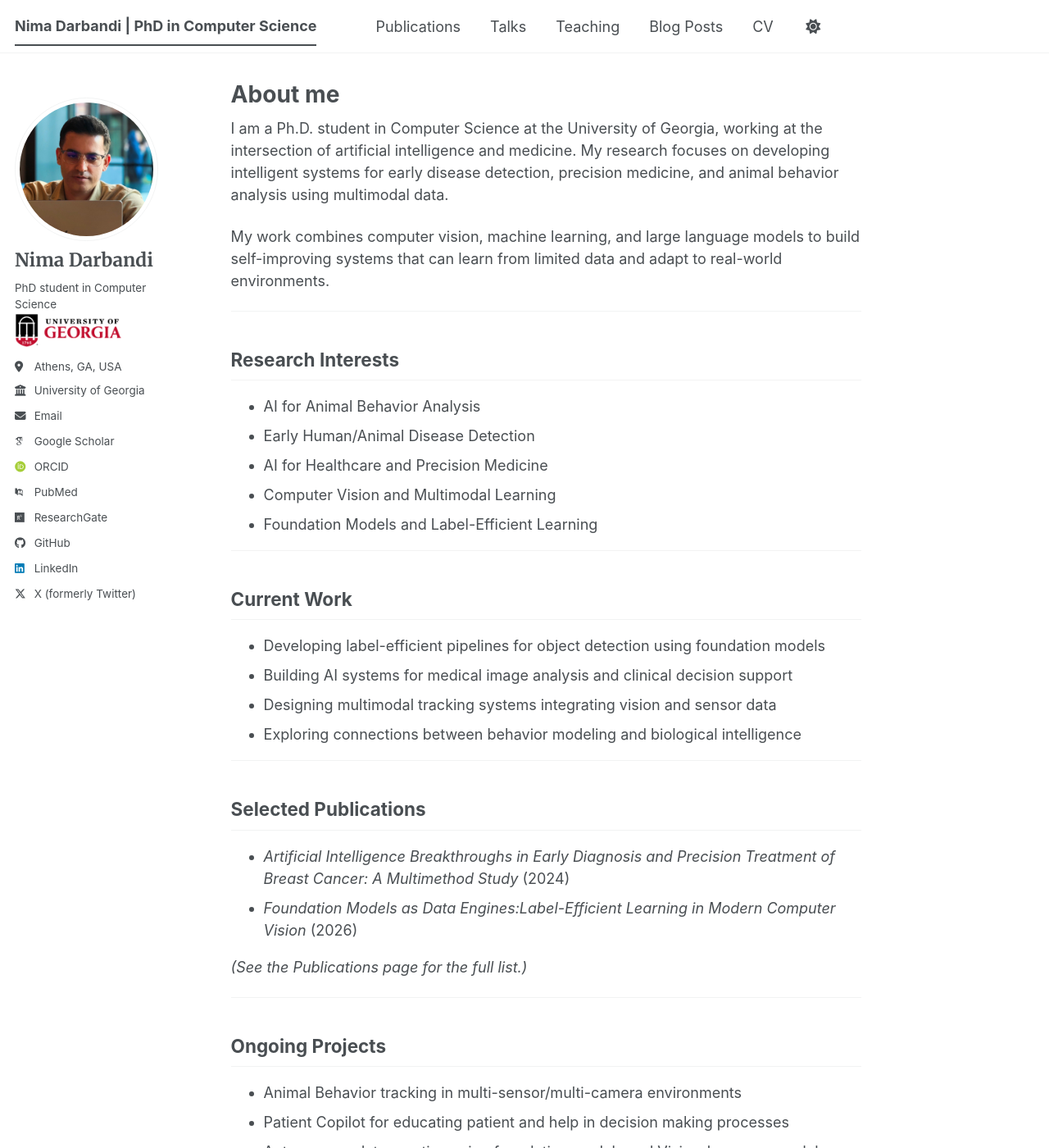
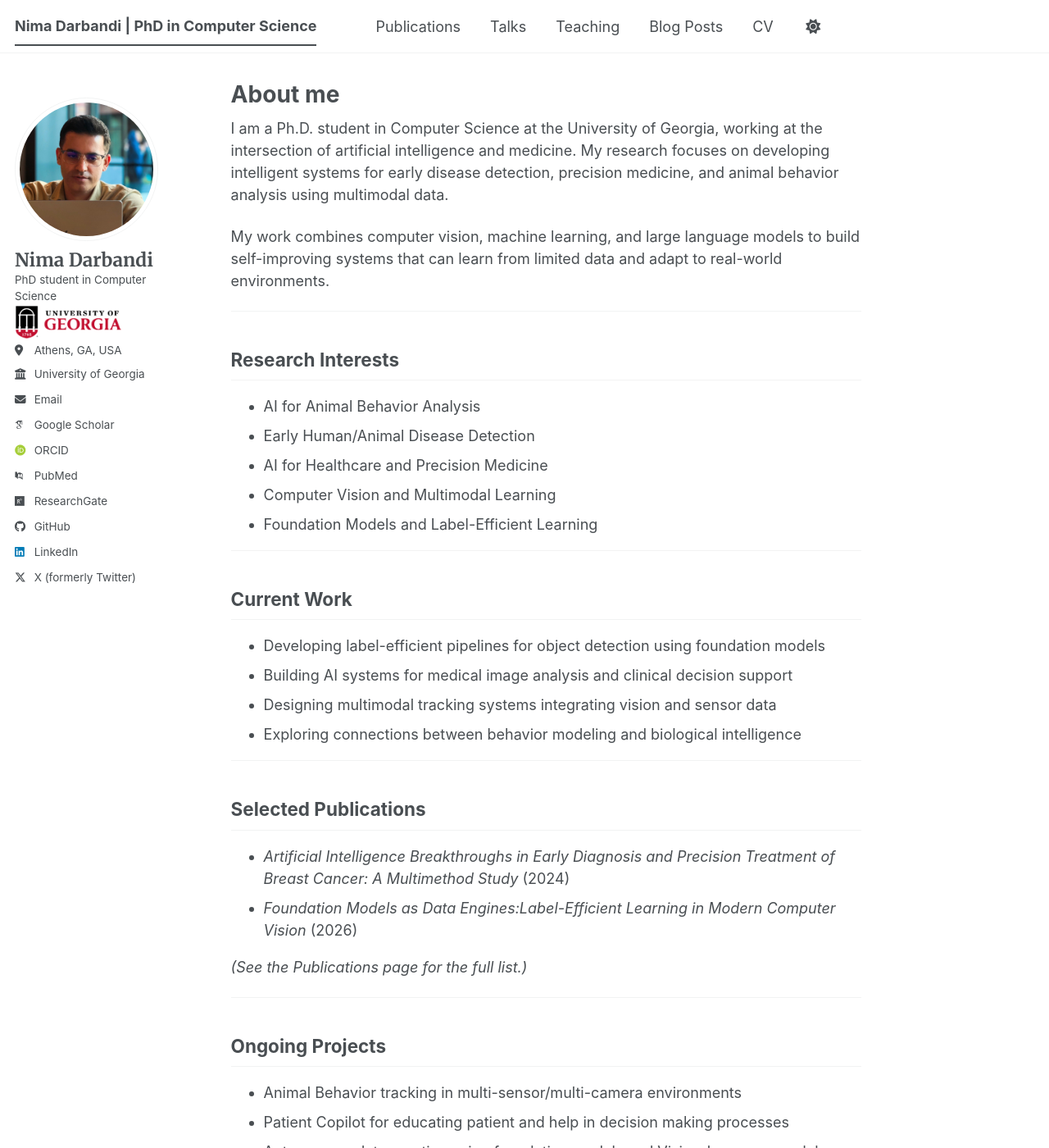
Before and after one commit to nimadarbandi/nimadarbandi.github.io, a Jekyll site: the page built from _pages/about.md, in a window 1280 px wide and 1400 px high. Shown: the whole window at 82% size. Built offline with Jekyll 4.4.1, drawn with Linux system fonts in a browser that asks for light colours; some web fonts are replaced; a script bundle is joined from its source files by our own code; library files that are not in the unit come from our copies.

Commit message:
side bar arranged

```diff
--- a/_sass/layout/_sidebar.scss
+++ b/_sass/layout/_sidebar.scss
@@ -212,8 +212,8 @@
   margin: 0;
 
   @include breakpoint($large) {
-    margin-top: 10px;
-    margin-bottom: 0;
+    margin-top: 0px;
+    margin-bottom: 10;
   }
 }
 
@@ -222,7 +222,7 @@
   width: 130px;
   max-width: 100%;
   height: auto;
-  margin: 0 0 10px;
+  margin: 0 0 0px;
 }
 
 .sidebar .uga-brand-link {
```
